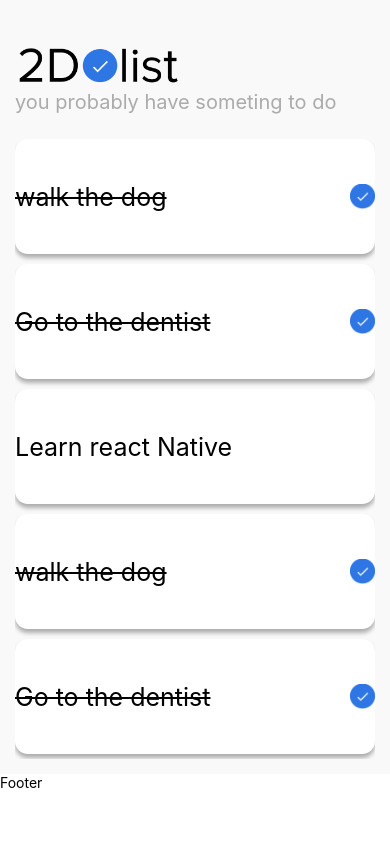
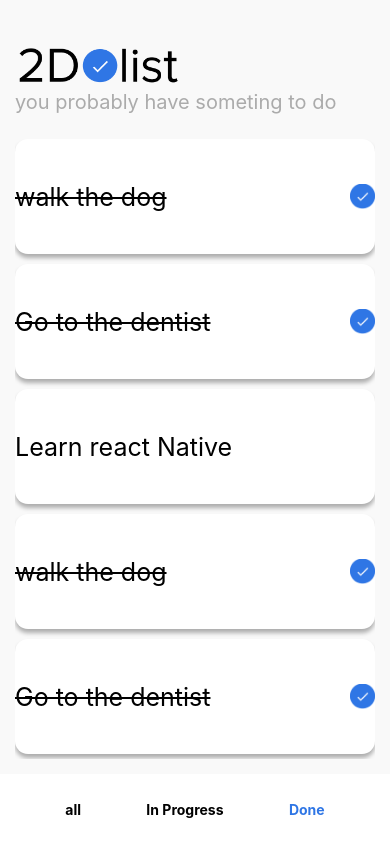
Before and after one commit to mutzon/todo, a React Native app: screen / in a window 390 px wide. Built offline with nearby package versions, Linux system fonts and the light colour scheme.

Commit message:
tapBottonMenu47 færdig

```diff
--- a/App.js
+++ b/App.js
@@ -4,6 +4,7 @@ import { s } from "./App.style";
 import { Header } from "./components/Header/Header";
 import { CardTodo } from "./components/CardTodo/CardTodo";
 import { useState } from "react";
+import { TapBottonMenu } from "./components/TabBottonMenu/TabBottonMenu";
 
 // const TODO_LIST=[
 //   {id: 1, title: "walk the dog", isCompleted: true},
@@ -24,6 +25,8 @@ export default function App() {
     { id: 9, title: "Learn react Native", isCompleted: false },
   ]);
 
+  const [selectedTabName, setSelectedtabName] = useState("done");
+
   function renderTodoList() {
     return todoList.map((todo) => (
       <View key={todo.id} style={s.cardItem}>
@@ -34,30 +37,12 @@ export default function App() {
 
   function updateTodo(todo) {
     const updatedTodo = { ...todo, isCompleted: !todo.isCompleted };
-    console.log(" todo.title " + todo.isCompleted);
-    console.log(" todo.title " + todo.title);
-
-    console.log("updatedTodo.isCompleted linje 36 " + updatedTodo.isCompleted);
-    console.log("updatedTodo.title linje 36 " + updatedTodo.title);
-
     const updatedTodoList = [...todoList];
-    console.log("updatedTodoList.length linje 41 " + updatedTodoList.length);
-
     const indexToUpdate = updatedTodoList.findIndex(
       (t) => t.id === updatedTodo.id
     );
-    console.log("indexToUpdate  " + indexToUpdate);
-
     updatedTodoList[indexToUpdate] = updatedTodo;
-
-    console.log(
-      "updatedTodoList[indexToUpdate]  " +
-        updatedTodoList[indexToUpdate].isCompleted
-    );
-
     setTodoList(updatedTodoList);
-
-    console.log("updatedetodo.title linje " + updatedTodo.title);
   }
 
   return (
@@ -74,7 +59,10 @@ export default function App() {
         </SafeAreaView>
       </SafeAreaProvider>
       <View style={s.footer}>
-        <Text>Footer</Text>
+        <TapBottonMenu
+          onPress={setSelectedtabName}
+          selectedTabName={selectedTabName}
+        ></TapBottonMenu>
       </View>
     </>
   );
--- /dev/null
+++ b/components/TabBottonMenu/TabBottonMenu.jsx
@@ -0,0 +1,24 @@
+import { Text, TouchableOpacity, View } from "react-native";
+import { s } from "./TapBottonMenu.style";
+
+export function TapBottonMenu({ selectedTabName, onPress }) {
+  function getTextStyle(tabName) {
+    return {
+      fontWeight: "bold",
+      color: selectedTabName === tabName ? "#2F76E5" : "black",
+    };
+  }
+  return (
+    <View style={s.root}>
+      <TouchableOpacity onPress={() => onPress("all")}>
+        <Text style={getTextStyle("all")}>all</Text>
+      </TouchableOpacity>
+      <TouchableOpacity onPress={() => onPress("inProgress")}>
+        <Text style={getTextStyle("inProgress")}>In Progress</Text>
+      </TouchableOpacity>
+      <TouchableOpacity onPress={() => onPress("done")}>
+        <Text style={getTextStyle("done")}>Done</Text>
+      </TouchableOpacity>
+    </View>
+  );
+}
--- /dev/null
+++ b/components/TabBottonMenu/TapBottonMenu.style.js
@@ -0,0 +1,10 @@
+import { StyleSheet } from "react-native";
+
+export const s = StyleSheet.create({
+  root: {
+    flex: 1,
+    flexDirection: "row",
+    justifyContent: "space-evenly",
+    alignItems: "center",
+  },
+});
```
